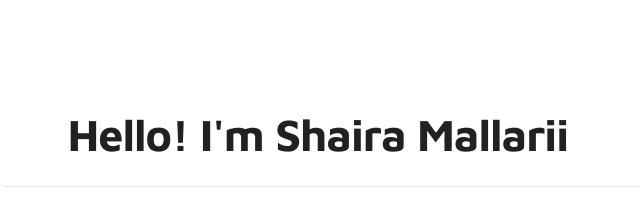
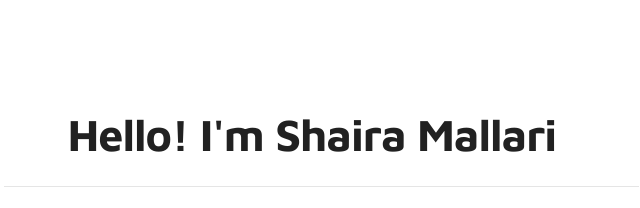
Before and after one commit to shairamrm/MyPortfolio, a plain HTML site: page index.html in a window 1280 px wide. Shown: the part 206-414 px from the top of the page, 81-721 px from the left. Drawn offline with Linux system fonts and the light colour scheme.

Commit message:
Update index.html

```diff
--- a/index.html
+++ b/index.html
@@ -79,7 +79,7 @@ https://www.tooplate.com/view/2115-marvel
                     <div class="about-text">
                      <!--    <small class="small-text">Welcome to <span class="mobile-block">my portfolio website!</span></small> -->
                         <h1>
-                            <span class="mr-2" style="text-align: center; margin-left: 10%;">Hello! I'm Shaira Mallarii</span>
+                            <span class="mr-2" style="text-align: center; margin-left: 10%;">Hello! I'm Shaira Mallari</span>
                                 <!-- <div class="animated-info">
                                     <span class="animated-item">Shaira Mallari</span>
                                     <span class="animated-item">Web Developer</span>
```
